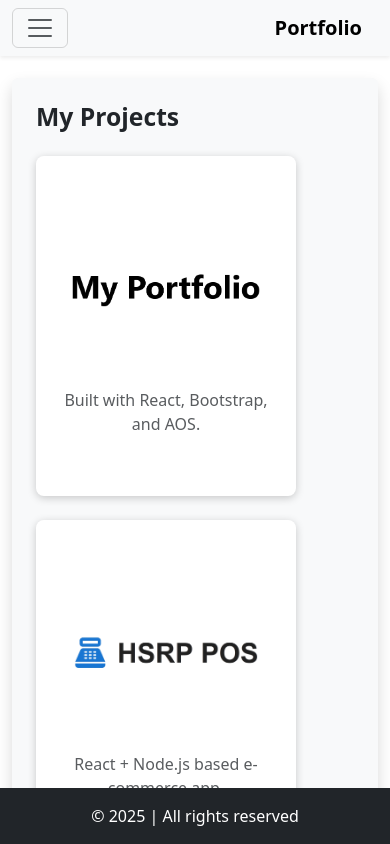
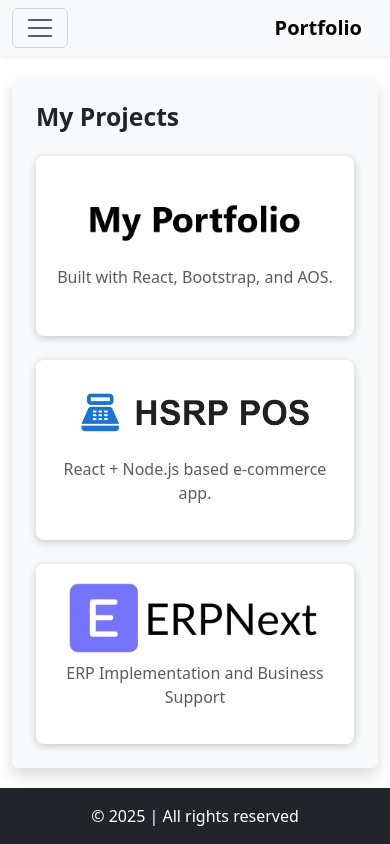
Before and after one commit to csabirendra/my-portfolio-project, a React (Vite) app: page /projects in a window 390 px wide. Shown: the top 844 px of the page. Built offline with nearby package versions, Linux system fonts and the light colour scheme.

Commit message:
Updated Project.css --Mobile View Enhancement

```diff
--- a/src/pages/Projects/Projects.css
+++ b/src/pages/Projects/Projects.css
@@ -1,11 +1,9 @@
-
-
-
 .flip-card {
   perspective: 1000px;
-  width: 270px;   /* card width */
-  height: 220px;  /* card height */
-  /* margin: auto; */
+  width: 100%;               /* full width of parent column */
+  max-width: 280px;          /* limit max size */
+  height: 220px;             /* default height */
+  margin: auto;              /* center in column */
 }
 
 .flip-card-inner {
@@ -28,7 +26,6 @@
   backface-visibility: hidden;
   border-radius: 12px;
   box-shadow: 0 4px 12px rgba(0, 0, 0, 0.2);
-  /* padding: 1rem; */
   display: flex;
   flex-direction: column;
   align-items: center;
@@ -46,23 +43,31 @@
   text-align: center;
 }
 
-/* Project image inside card */
 .project-img {
-  width: 200px;
-  height: 80px;       /* fixed height but not too big */
-  object-fit: contain;   /* nicely crop & fill */
+  width: 90%;                /* responsive image */
+  height: auto;              /* maintain aspect ratio */
+  max-height: 100px;         /* limit height */
+  object-fit: contain;
   border-radius: 8px;
   margin-bottom: 0.75rem;
-  /* background: #eee;     */
 }
 
-/* Responsive */
-@media (max-width: 768px) {
+/* ✅ Responsive design */
+@media (max-width: 992px) {
   .flip-card {
-    width: 260px;
-    height: 340px;
+    height: 200px;           /* adjust for tablets */
   }
   .project-img {
-    height: 180px;
+    max-height: 90px;
   }
 }
+
+@media (max-width: 576px) {
+  .flip-card {
+    max-width: 100%;         /* take full width */
+    height: 180px;           /* smaller height for mobile */
+  }
+  .project-img {
+    max-height: 70px;
+  }
+}
```
